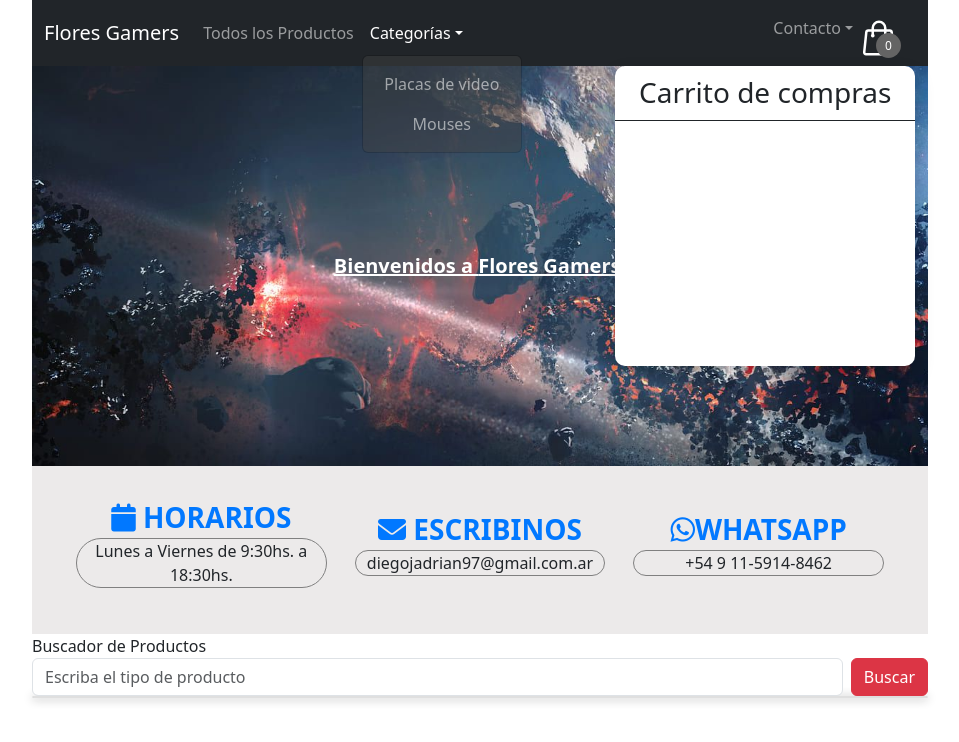
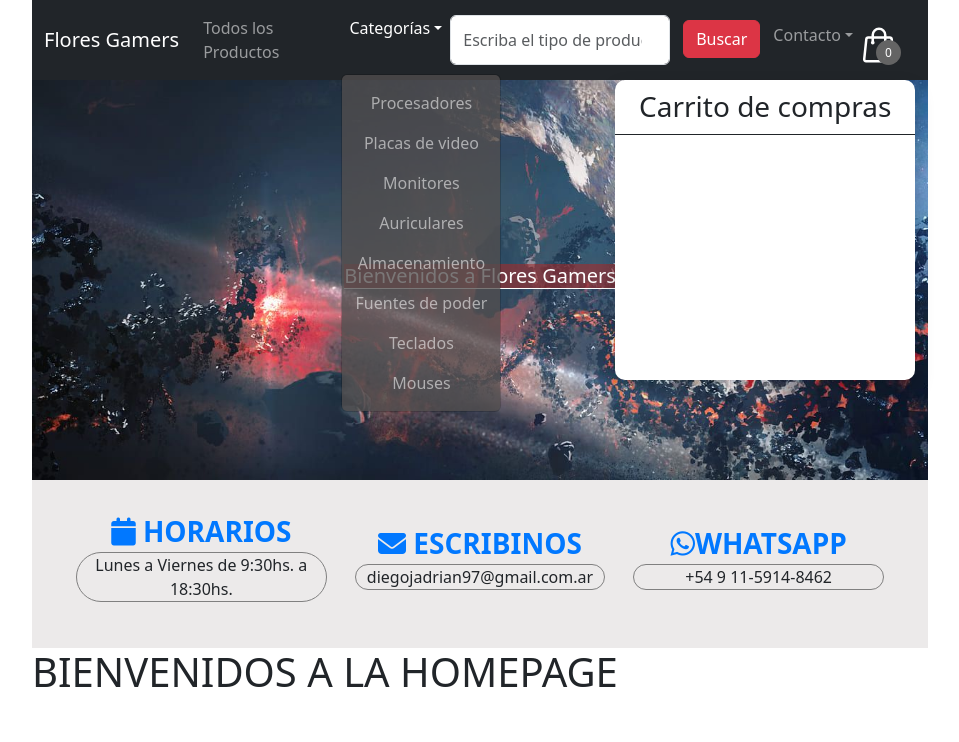
Before and after one commit to Diegocabj97/React-JS, a React (Vite) app: page / in a window 1280 px wide. Both pictures are taken after a click on the button "Categorías". Shown: the top 742 px of the page, without its empty margins (160-1119 px from the left). Built offline with nearby package versions, Linux system fonts and the light colour scheme.

Commit message:
Categorias y buscador

```diff
--- a/src/App.jsx
+++ b/src/App.jsx
@@ -24,9 +24,29 @@ import Contact from "./Pages/Contact/Contact.jsx";
 import DetailPage from "./Pages/DetailPage/DetailPage";
 import ErrorPage from "./Pages/ErrorPage";
 import Category from "./Pages/Category/Category";
+import SearchPage from "./Pages/SearchPage/SearchPage";
 
 const App = () => {
+  const [products, setProducts] = useState([]);
 
+  const handleSearch = (searchText) => {
+    if (searchText) {
+      fetch("./Productos.json")
+        .then((response) => response.json())
+        .then((products) => {
+          const filteredProducts = products.filter(
+            (product) => product.nombre && product.nombre.includes(searchText)
+          );
+          console.log("Productos filtrados:", filteredProducts);
+          setProducts(filteredProducts);
+        })
+        .catch((error) => {
+          console.error("Error al obtener los productos:", error);
+        });
+    } else {
+      setProducts([]);
+    }
+  };
   const [counter, setCounter] = useState(0);
   const counterUp = () => {
     setCounter(counter + 1);
@@ -41,6 +61,7 @@ const App = () => {
           counter={counter}
           setCounter={setCounter}
           greeting="Flores Gamers"
+          onSearch={handleSearch}
         />
 
         <ContainerCarrito></ContainerCarrito>
@@ -49,7 +70,7 @@ const App = () => {
         <ContainerIndex />
 
         <Routes>
-          <Route path="/" element={<HomePage counter={counter} counterUp={counterUp}/>} />
+          <Route path="/" element={<HomePage />} />
           <Route
             path="/ProductsPage"
             element={<ProductsPage counterUp={counterUp} />}
@@ -61,6 +82,10 @@ const App = () => {
           />
           <Route path="/Category/:categoryid" element={<Category />} />
           <Route path="*" element={<ErrorPage />} />
+          <Route
+            path="/Search/:onSearch"
+            element={<SearchPage onSearch={handleSearch} />}
+          ></Route>
         </Routes>
       </div>
     </Router>
--- a/src/Components/CardList/CardList.css
+++ b/src/Components/CardList/CardList.css
@@ -1,7 +1,7 @@
 .Cards-List {
   display: grid;
   grid-template-columns: 1fr 1fr 1fr 1fr;
-
+  margin-top: 20px;
   border: 1px solid rgba(128, 128, 128, 0.253);
   border-radius: 5px;
   box-shadow: 0px 1px 10px rgba(134, 134, 134, 0.973);
--- a/src/Components/ContainerCarrito/ContainerCarrito.css
+++ b/src/Components/ContainerCarrito/ContainerCarrito.css
@@ -31,7 +31,7 @@
   height: 100%;
   margin-top: 0px;
 }
-h3 {
+.carrito h3 {
   width: 100%;
   padding: 10px;
   border-bottom: 1px solid;
--- a/src/Components/Header/header.css
+++ b/src/Components/Header/header.css
@@ -1,18 +1,19 @@
-header{
+header {
   background-image: url(/src/assets/img/banner.jpg);
   background-repeat: no-repeat;
   background-size: cover;
   display: flex;
   justify-content: center;
-    font-size: 20px;
+  align-items: center;
+  height: 400px;
 }
-.headerIndex {
-    background-repeat: no-repeat;
-    height: 400px;
+.headerIndex h3 {
   display: flex;
   justify-content: center;
-    align-items: center;
+  height: fit-content;
   color: rgb(255, 255, 255);
-    font-weight: bold;
-    text-decoration: underline;
+  font-size: 20px;
+  width: auto;
+  border-bottom: 1px solid;
+  background-color: rgba(165, 42, 42, 0.575);
 }
--- a/src/Components/Header/header.jsx
+++ b/src/Components/Header/header.jsx
@@ -1,15 +1,9 @@
+import "./header.css";
 
-import "./header.css"
-
-const header = ({greeting}) => {
+const header = ({ greeting }) => {
   return (
-    <header
-      className="headerIndex"
-      style={{
-
-      }}
-    >
-      Bienvenidos a {greeting}
+    <header className="headerIndex">
+      <h3>Bienvenidos a Flores Gamers</h3>
     </header>
   );
 };
--- a/src/Components/Navbar/Navbar.css
+++ b/src/Components/Navbar/Navbar.css
@@ -14,5 +14,8 @@
 
 }
 .dropdown-menu{
-  background-color: rgba(66, 66, 66, 0.459);
+  background-color: rgba(82, 78, 78, 0.767);
 }
+.SearchBtn{
+  margin: 5px;
+}
--- a/src/Components/Navbar/Navbar.jsx
+++ b/src/Components/Navbar/Navbar.jsx
@@ -7,11 +7,9 @@ import NavDropdown from "react-bootstrap/NavDropdown";
 import "./Navbar.css";
 import CartWidget from "../cart/CartWidget.jsx";
 import { LinkContainer } from "react-router-bootstrap";
-import Button from "react-bootstrap/Button";
-import Form from "react-bootstrap/Form";
-import { Card } from "react-bootstrap";
+import SearchForm from "./SearchForm.jsx";
 
-const NavBarImport = ({ greeting, counter, setCounter }) => {
+const NavBarImport = ({ greeting, onSearch, counter, setCounter, value }) => {
   return (
     <Navbar collapseOnSelect expand="lg" bg="dark" variant="dark">
       <Container fluid>
@@ -31,16 +29,35 @@ const NavBarImport = ({ greeting, counter, setCounter }) => {
               id="collasible-nav-dropdown"
               bg="dark"
             >
+              <LinkContainer to="/Category/Procesadores">
+                <Nav.Link className="NavItem">Procesadores</Nav.Link>
+              </LinkContainer>
               <LinkContainer to="/Category/VideoCards">
                 <Nav.Link className="NavItem">Placas de video</Nav.Link>
               </LinkContainer>
+              <LinkContainer to="/Category/Monitores">
+                <Nav.Link className="NavItem">Monitores</Nav.Link>
+              </LinkContainer>
+              <LinkContainer to="/Category/Auriculares">
+                <Nav.Link className="NavItem">Auriculares</Nav.Link>
+              </LinkContainer>
 
+              <LinkContainer to="/Category/Almacenamiento">
+                <Nav.Link className="NavItem">Almacenamiento</Nav.Link>
+              </LinkContainer>
+              <LinkContainer to="/Category/Fuentes de poder">
+                <Nav.Link className="NavItem">Fuentes de poder</Nav.Link>
+              </LinkContainer>
+              <LinkContainer to="/Category/Teclados">
+                <Nav.Link className="NavItem">Teclados</Nav.Link>
+              </LinkContainer>
               <LinkContainer to="/Category/Mouses">
                 <Nav.Link className="NavItem">Mouses</Nav.Link>
               </LinkContainer>
             </NavDropdown>
           </Nav>
           <Nav>
+            <SearchForm value={value} onSearch={onSearch} />
             <NavDropdown
               className="dropdown"
               title="Contacto"
--- /dev/null
+++ b/src/Components/Navbar/SearchForm.jsx
@@ -0,0 +1,37 @@
+import { useState } from "react";
+import Button from "react-bootstrap/Button";
+import Form from "react-bootstrap/Form";
+import { Link } from "react-router-dom";
+import SearchPage from "../../Pages/SearchPage/SearchPage";
+const SearchForm = ({ onSearch }) => {
+  const [value, setValue] = useState("");
+
+  const handleOnChange = (e) => {
+    setValue(e.target.value);
+  };
+
+  const handleOnSubmit = (e) => {
+    e.preventDefault();
+    onSearch(value);
+    setValue("");
+  };
+  return (
+    <Form className="d-flex" onSubmit={handleOnSubmit}>
+      <Form.Control
+        type="search"
+        placeholder="Escriba el tipo de producto"
+        value={value}
+        onChange={handleOnChange}
+        className="me-2"
+        aria-label="Search"
+      />
+      <Link className="SearchBtn" to={`/Search/${value}`}>
+        <Button type="submit" variant="danger">
+          Buscar
+        </Button>
+      </Link>
+    </Form>
+  );
+};
+
+export default SearchForm;
--- a/src/Pages/HomePage/HomePage.css
+++ /dev/null
@@ -1,53 +0,0 @@
-.Cards-List {
-    display: grid;
-    grid-template-columns: 1fr 1fr 1fr 1fr;
-
-    border: 1px solid rgba(128, 128, 128, 0.253);
-    border-radius: 5px;
-    box-shadow: 0px 1px 10px rgba(134, 134, 134, 0.973);
-  }
-  @media (max-width: 1130px) {
-    .Cards-List {
-      display: grid;
-      grid-template-columns: 1fr 1fr 1fr;
-    }
-  }
-  @media (max-width: 1230px) {
-    .Cards-List .card-text {
-      display: none;
-    }
-  }
-  .card {
-    display: flex;
-    justify-content: space-evenly;
-    margin: auto;
-    margin: 20px;
-    min-height: 400px;
-    max-height: 400px;
-    max-width: 370px;
-    min-width: 150px;
-    border-radius: 6px;
-    overflow: hidden;
-    box-shadow: 0px 1px 10px rgba(0, 0, 0, 0.2);
-    transition: all 400ms ease;
-  }
-  .card:hover {
-    box-shadow: 5px 5px 20px rgba(0, 0, 0, 0.4);
-    transform: translateY(-1%);
-  }
-  Card.Title{
-    display: flex;
-    background-color: red;
-  }
-  .card Card.body {
-    align-items: center;
-    max-width: 100%;
-    max-height: 100%;
-  }
-  .cardImg {
-    margin: auto;
-    min-height: 150px;
-    max-height: 200px;
-    max-width: 200px;
-    min-width: 150px;
-  }
--- a/src/Pages/HomePage/HomePage.jsx
+++ b/src/Pages/HomePage/HomePage.jsx
@@ -1,68 +1,9 @@
-import React, { useState, useEffect } from "react";
-import "bootstrap/dist/css/bootstrap.min.css";
-import { Container } from "react-bootstrap";
-import Form from "react-bootstrap/Form";
-import Button from "react-bootstrap/Button";
-import { Link } from "react-router-dom";
+import React from 'react'
 
-import Cards from "../../Components/card/card.jsx";
+const HomePage = () => {
+  return (
+    <h1>BIENVENIDOS A LA HOMEPAGE</h1>
+  )
+}
 
-
-const HomePage = ({counter, setCounter, counterUp}) => {
-  const [value, setValue] = useState("");
-  const [products, setProducts] = useState([]);
-
-  const handleSearch = (event) => {
-    event.preventDefault();
-    fetch("./Productos.json")
-      .then((response) => response.json())
-      .then((products) => {
-        const filteredProducts = products.filter(
-          (product) => product.nombre && product.nombre.includes(value)
-        );
-        console.log("Productos filtrados:", filteredProducts);
-
-        setProducts(filteredProducts);
-      })
-      .catch((error) => {
-        console.error("Error al obtener los productos:", error);
-      });
-  };
-
-  return (
-    <div>
-      Buscador de Productos
-      <Form className="d-flex">
-        <Form.Control
-          type="search"
-          placeholder="Escriba el tipo de producto"
-          value={value}
-          onChange={(event) => setValue(event.target.value)}
-          className="me-2"
-          aria-label="Search"
-        />
-        <Button onClick={handleSearch} type="submit" variant="danger">
-          Buscar
-        </Button>
-      </Form>
-      <Container className="Cards-List">
-        {products.map((product) => {
-          return (
-            <div key={product.id}>
-              <Link to={`/detail/${product.id}`}>
-                <Cards
-                  counter={counter}
-                  setCounter={setCounter}
-                  counterUp={counterUp}
-                  product={product}
-                />
-              </Link>
-            </div>
-          );
-        })}
-      </Container>
-    </div>
-  );
-};
-
-export default HomePage;
+export default HomePage
--- /dev/null
+++ b/src/Pages/SearchPage/SearchPage.css
@@ -0,0 +1,14 @@
+.SearchItems {
+    display: flex;
+    flex-direction: row;
+    display: grid;
+    grid-template-columns: repeat(3, 1fr);
+    grid-template-rows: 1fr;
+    width: 100%;
+  }
+  .SearchItems a {
+    width: 80%;
+    max-width: fit-content;
+    max-height: fit-content;
+    min-height: 80%;
+  }
--- /dev/null
+++ b/src/Pages/SearchPage/SearchPage.jsx
@@ -0,0 +1,35 @@
+import { React, useState, useEffect } from "react";
+import { useParams } from "react-router-dom";
+import Cards from "../../Components/card/card";
+import { Link } from "react-router-dom";
+import "./SearchPage.css";
+
+const SearchPage = ({ counter, setCounter, counterUp }) => {
+  const [product, setProduct] = useState([]);
+  let { onSearch } = useParams();
+  let filteredProducts = product.filter((item) => {
+    const productName = item.nombre.toLowerCase();
+    const searchValue = onSearch.toLowerCase();
+    return productName.includes(searchValue);
+  });
+  useEffect(() => {
+    fetch(`/Productos.json`)
+      .then((response) => response.json())
+      .then((product) => setProduct(product));
+  }, [onSearch]);
+
+  return (
+    <div className="SearchItems">
+      {filteredProducts.map((product) => {
+        return (
+          <Link to={`/detail/${product.id}`} key={product.id}>
+            <div>
+              <Cards product={product}></Cards>
+            </div>
+          </Link>
+        );
+      })}
+    </div>
+  );
+};
+export default SearchPage;
```
Lines whose indentation alone changed are shown as unchanged.
